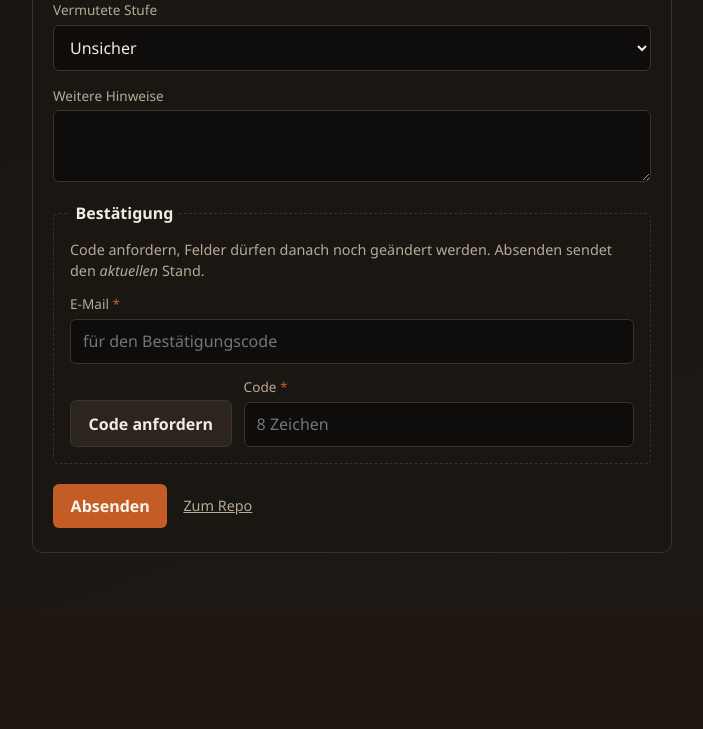
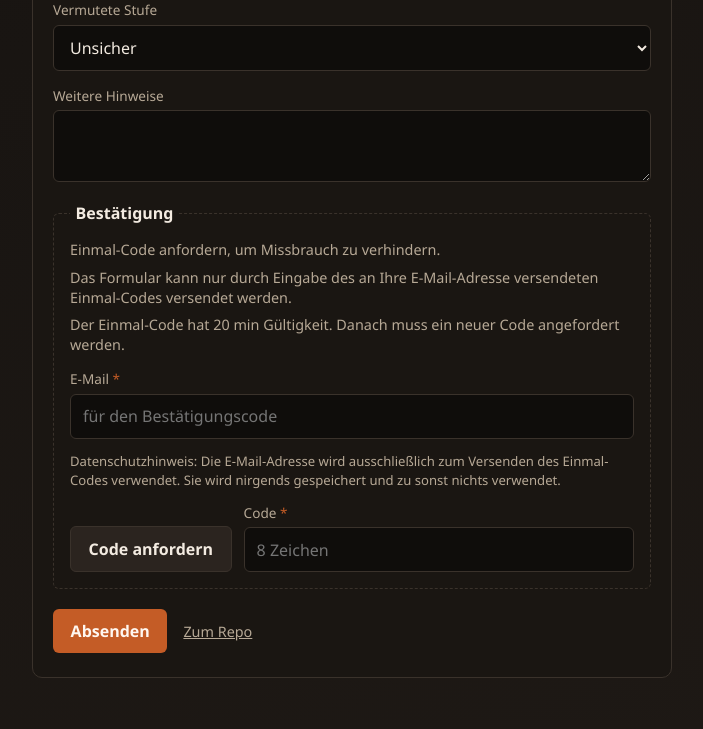
Before and after one commit to sneumeister/GAG_Metal_Playlist, a PHP site: page / in a window 1280 px wide. Shown: the part 869-1598 px from the top of the page, without its empty margins (288-991 px from the left). Before the commit the page ends 1422 px from the top, so only its background shows below. Run offline with PHP 8.4, Linux system fonts and the light colour scheme.

Commit message:
docs(web): Code-Hinweise und Datenschutztext im Formular schärfen
Co-authored-by: Cursor <cursoragent@cursor.com>

```diff
--- a/web/httpdocs/assets/form.css
+++ b/web/httpdocs/assets/form.css
@@ -67,6 +67,14 @@ h1 {
 .hint {
   margin: 0;
   font-size: 0.9rem;
+  color: var(--muted);
+  line-height: 1.4;
+}
+.hint p { margin: 0 0 0.45rem; }
+.hint p:last-child { margin-bottom: 0; }
+.privacy {
+  margin: 0;
+  font-size: 0.82rem;
   color: var(--muted);
   line-height: 1.4;
 }
--- a/web/httpdocs/index.php
+++ b/web/httpdocs/index.php
@@ -128,11 +128,16 @@ declare(strict_types=1);
 
       <fieldset class="confirm">
         <legend>Bestätigung</legend>
-        <p class="hint">Code anfordern, Felder dürfen danach noch geändert werden. Absenden sendet den <em>aktuellen</em> Stand.</p>
+        <div class="hint">
+          <p>Einmal-Code anfordern, um Missbrauch zu verhindern.</p>
+          <p>Das Formular kann nur durch Eingabe des an Ihre E-Mail-Adresse versendeten Einmal-Codes versendet werden.</p>
+          <p>Der Einmal-Code hat 20&nbsp;min Gültigkeit. Danach muss ein neuer Code angefordert werden.</p>
+        </div>
         <label class="field">
           <span class="label">E-Mail <abbr title="Pflicht">*</abbr></span>
           <input name="email" type="email" maxlength="200" autocomplete="email" required placeholder="für den Bestätigungscode">
         </label>
+        <p class="privacy">Datenschutzhinweis: Die E-Mail-Adresse wird ausschließlich zum Versenden des Einmal-Codes verwendet. Sie wird nirgends gespeichert und zu sonst nichts verwendet.</p>
         <div class="row">
           <button type="button" id="btn-code" class="btn secondary">Code anfordern</button>
           <label class="field grow">
```
